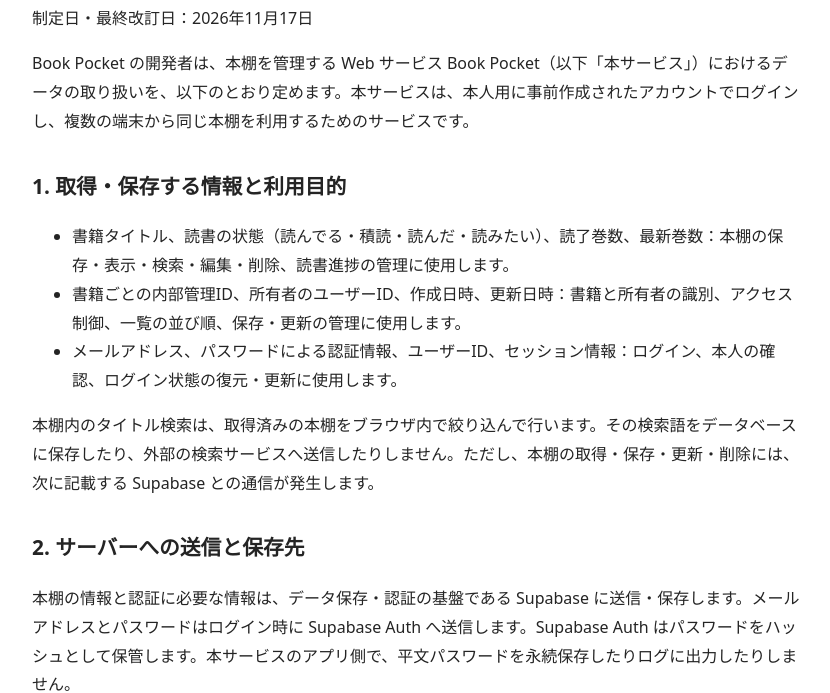
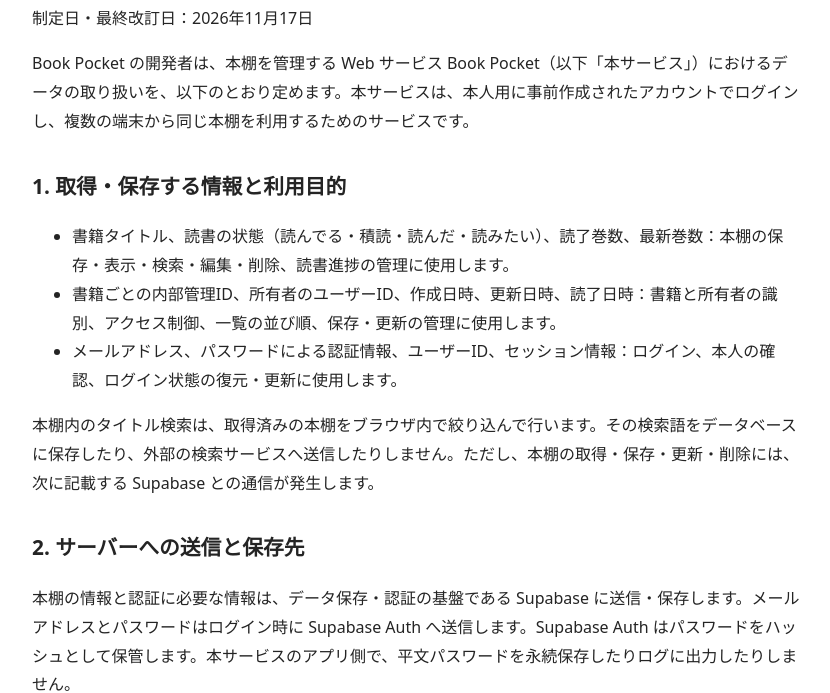
Before and after one commit to kyzw/bookpocket-site, a plain HTML site: page privacy-policy/index.html in a window 1280 px wide. Shown: the part 110-803 px from the top of the page, without its empty margins (224-1054 px from the left). Drawn offline with Linux system fonts and the light colour scheme.

Commit message:
docs: sync privacy policy with finished_at disclosure

```diff
--- a/privacy-policy/index.html
+++ b/privacy-policy/index.html
@@ -20,7 +20,7 @@
       <h2>1. 取得・保存する情報と利用目的</h2>
       <ul>
         <li>書籍タイトル、読書の状態（読んでる・積読・読んだ・読みたい）、読了巻数、最新巻数：本棚の保存・表示・検索・編集・削除、読書進捗の管理に使用します。</li>
-        <li>書籍ごとの内部管理ID、所有者のユーザーID、作成日時、更新日時：書籍と所有者の識別、アクセス制御、一覧の並び順、保存・更新の管理に使用します。</li>
+        <li>書籍ごとの内部管理ID、所有者のユーザーID、作成日時、更新日時、読了日時：書籍と所有者の識別、アクセス制御、一覧の並び順、保存・更新の管理に使用します。</li>
         <li>メールアドレス、パスワードによる認証情報、ユーザーID、セッション情報：ログイン、本人の確認、ログイン状態の復元・更新に使用します。</li>
       </ul>
       <p>本棚内のタイトル検索は、取得済みの本棚をブラウザ内で絞り込んで行います。その検索語をデータベースに保存したり、外部の検索サービスへ送信したりしません。ただし、本棚の取得・保存・更新・削除には、次に記載する Supabase との通信が発生します。</p>
```
